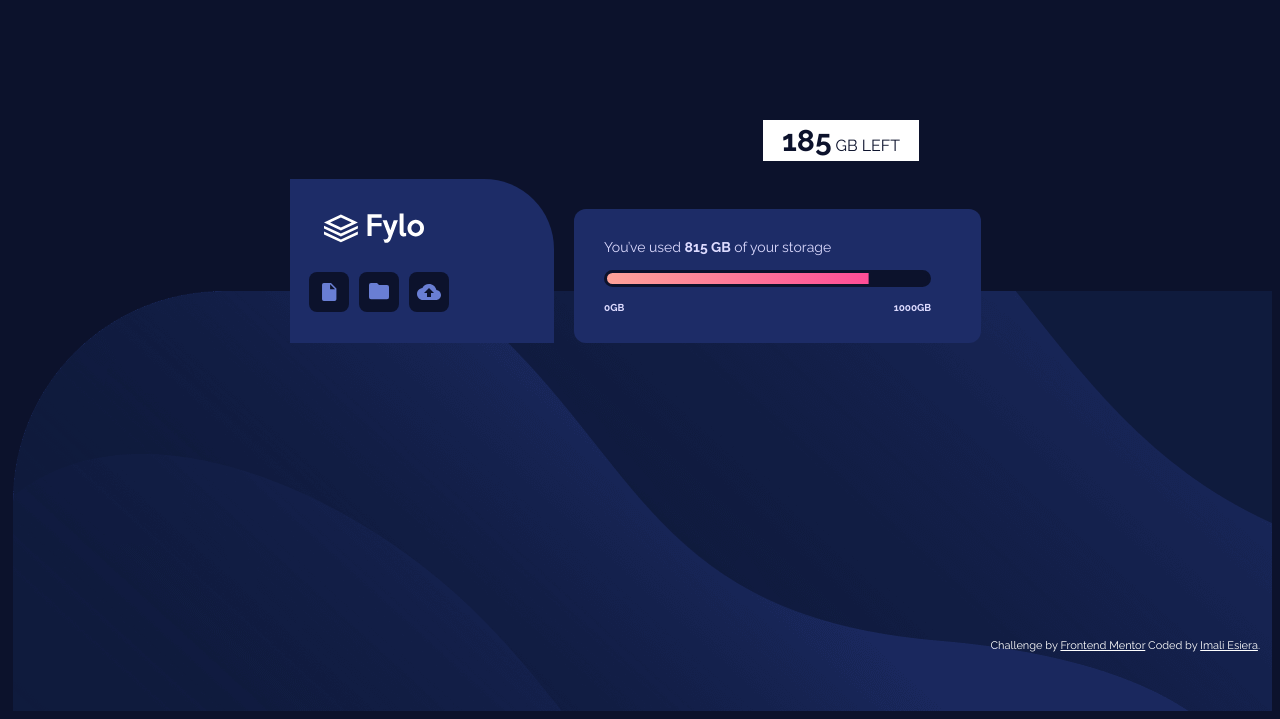
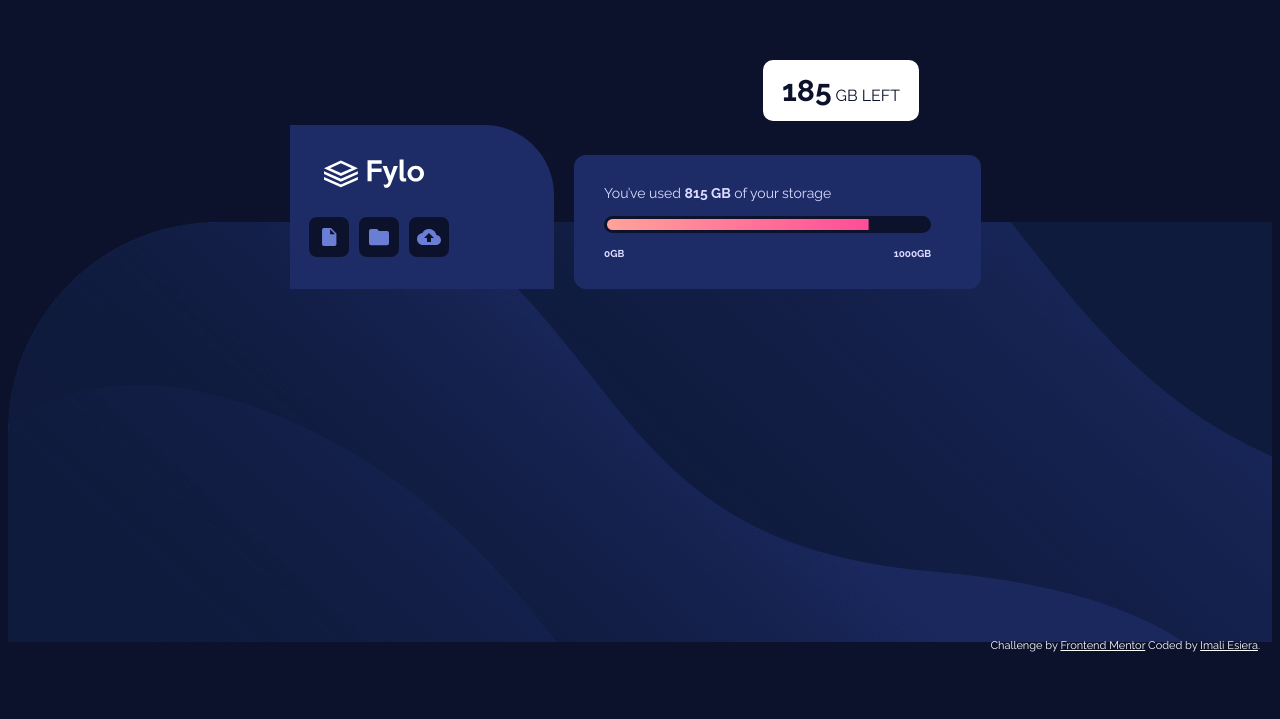
Before and after one commit to imaliesiera/Frontend-Mentors-Challenges, a plain HTML site: page fylo-data-storage-component-master/index.html in a window 1280 px wide. Shown: the part 138-857 px from the top of the page. After the commit the page ends 800 px from the top, so only its background shows below. Drawn offline with Linux system fonts and the light colour scheme.

Commit message:
Positioned elements further

```diff
--- a/fylo-data-storage-component-master/style.css
+++ b/fylo-data-storage-component-master/style.css
@@ -5,10 +5,10 @@ body {
   font-family: "Raleway";
 }
 .wrapper {
-  height: 100vh;
+  height: 88.89vh;
   background-image: url("images/bg-desktop.png");
   background-repeat: no-repeat;
-  background-position: bottom left 5px;
+  background-position: bottom left;
   display: flex;
   justify-content: center;
   align-items: center;
@@ -53,13 +53,16 @@ body {
   background-color: hsl(228, 56%, 26%);
   margin-right: 20px;
   padding-right: 10px;
-
+  position: relative;
+  bottom: 30px;
 }
 .right {
   background-color: hsl(228, 56%, 26%);
   border-radius: 12px;
   margin-top: 30px;
   padding-right: 120px;
+  position: relative;
+  bottom: 30px;
 }
 .content {
   width: 700px;
@@ -86,13 +89,16 @@ body {
 .gb-left{
   text-align: center;
   border:solid white;
+  border-radius: 10px;
   color: hsl(229, 57%, 11%);
   width:150px;
   position: relative;
   left: 755px;
-  top: 250px;
+  top: 190px;
   z-index: 100;
   background-color: white;
+  padding-top:10px;
+  padding-bottom:10px;
 }
  .strong-a{
    font-size: 30px;
```
